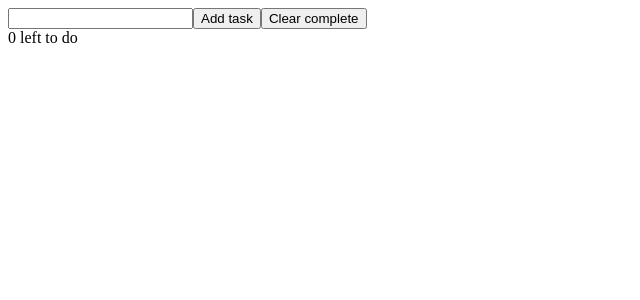
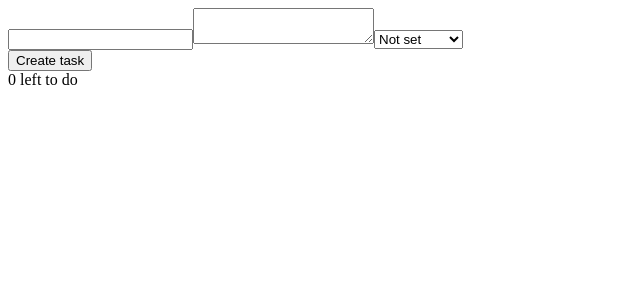
Before and after one commit to andrejanesic/React-Task-Manager, a React (Create React App) app: page / in a window 1280 px wide. Shown: the top 300 px of the page, without its empty margins (0-640 px from the left). Built offline with nearby package versions, Linux system fonts and the light colour scheme.

Commit message:
added TaskCreate component

```diff
--- a/src/App.js
+++ b/src/App.js
@@ -1,5 +1,6 @@
 import { useState, useRef, useEffect } from 'react';
 import { v4 as uuidv4 } from 'uuid';
+import TaskCreate from './TackCreate';
 import TaskList from "./TaskList";
 
 // storage keys
@@ -26,19 +27,16 @@ function App() {
     localStorage.setItem(LOCAL_STORAGE_KEY, JSON.stringify(tasks))
   }, [tasks]);
 
-  function taskCreate(e) {
-    const name = taskNameRef.current.value;
-    if (!name) return;
-    console.log(name);
+  function taskCreate(task) {
+    if (!task.name || !task.status) return;
     setTasks(prevTasks => {
       return [...prevTasks, {
         id: uuidv4(),
-        name: name,
-        description: '',
-        status: '',
+        name: task.name,
+        description: task.description,
+        status: task.status,
       }];
     });
-    taskNameRef.current.value = null;
   }
 
   function taskUpdate(id, delta) {
@@ -58,9 +56,7 @@ function App() {
   return (
     <div className="App">
       <div>
-        <input ref={taskNameRef} type="text" />
-        <button onClick={taskCreate}>Add task</button>
-        <button>Clear complete</button>
+        <TaskCreate taskCreate={taskCreate}/>
         <div>0 left to do</div>
       </div>
       <TaskList
--- /dev/null
+++ b/src/TackCreate.js
@@ -0,0 +1,30 @@
+import { useState } from "react";
+import Task from "./Task";
+
+function TaskCreate({ taskCreate }) {
+  const blank = {
+    id: -1,
+    name: '',
+    description: '',
+    status: '',
+  };
+  const [task, setTask] = useState(blank);
+
+  function save(id, data) {
+    setTask(data);
+  }
+
+  async function create(e) {
+    await taskCreate(task);
+    await setTask(blank);
+  }
+
+  return (
+    <div className="TaskCreate">
+      <Task task={task} taskUpdate={save} />
+      <button onClick={create}>Create task</button>
+    </div>
+  );
+}
+
+export default TaskCreate;
--- a/src/Task.js
+++ b/src/Task.js
@@ -5,23 +5,20 @@ function Task({ task, taskUpdate }) {
   const descRef = useRef();
   const statusRef = useRef();
 
-  function changeName() {
-    taskUpdate(task.id, { name: nameRef.current.value });
-  }
-
-  function changeDescription() {
-    taskUpdate(task.id, { description: descRef.current.value });
-  }
-
-  function changeStatus() {
-    taskUpdate(task.id, { status: statusRef.current.value });
+  function update(e) {
+    taskUpdate(task.id, {
+      id: task.id,
+      name: nameRef.current.value,
+      description: descRef.current.value,
+      status: statusRef.current.value,
+    });
   }
 
   return (
     <div className="Task">
-      <input type="text" ref={nameRef} value={task.name} onChange={changeName} />
-      <textarea ref={descRef} value={task.description} onChange={changeDescription}></textarea>
-      <select ref={statusRef} onChange={changeStatus} value={task.status}>
+      <input type="text" ref={nameRef} value={task.name} onChange={update} />
+      <textarea ref={descRef} value={task.description} onChange={update}></textarea>
+      <select ref={statusRef} value={task.status} onChange={update}>
         {['Not set', 'To do', 'In progress', 'Complete'].map((val, index) => {
           return <option key={index} value={index}>{val}</option>
         })};
```
